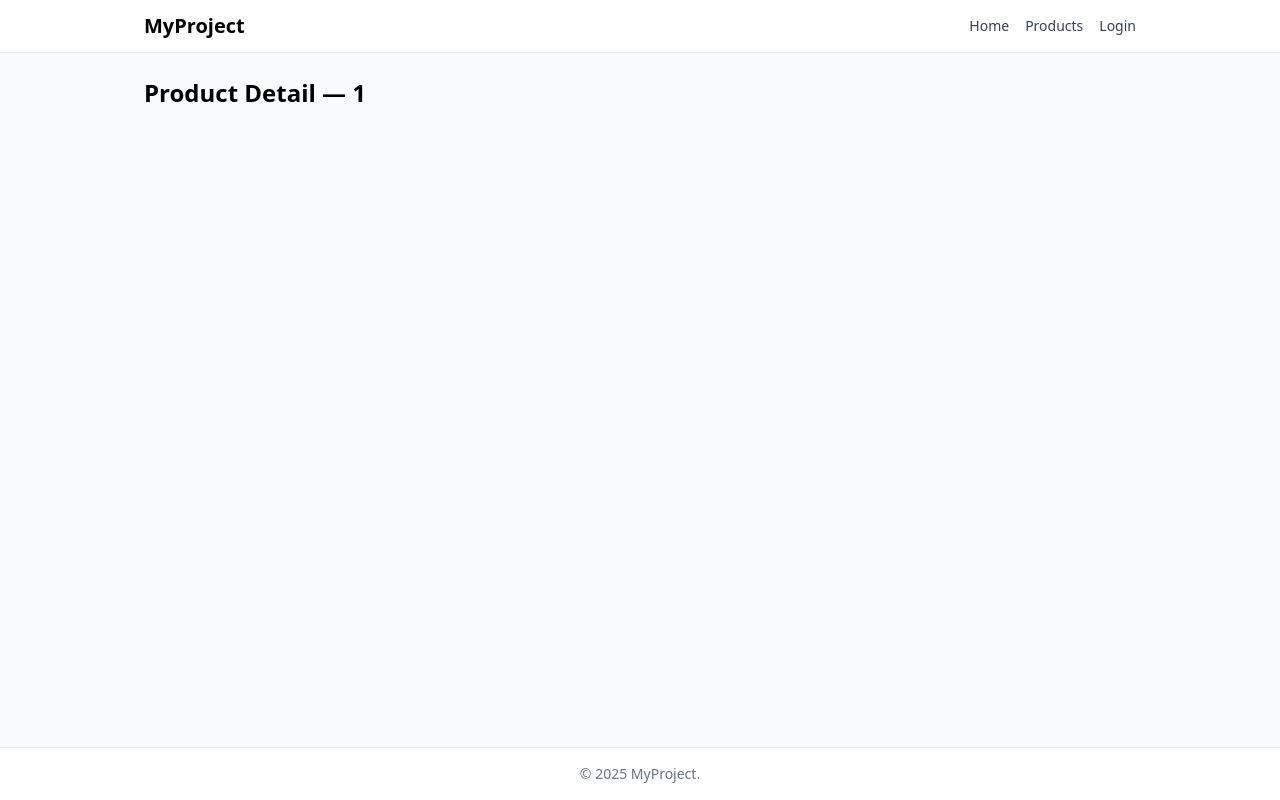
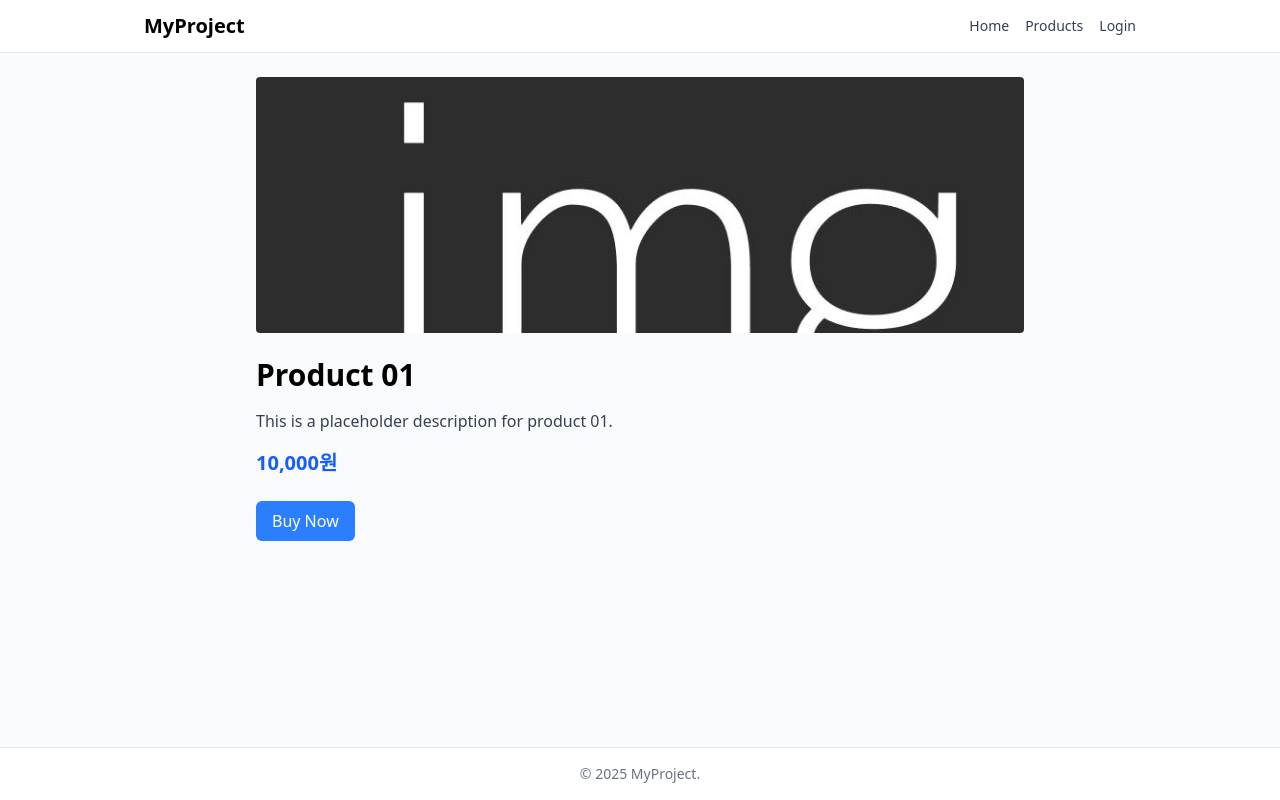
Before and after one commit to sehee-an/react-fo-template, a React (Vite) app: page /product/1 in a window 1280 px wide. Built offline with nearby package versions, Linux system fonts and the light colour scheme.

Commit message:
feat: implement ProductDetail page with loading skeleton and fetch-based data binding

```diff
--- a/src/pages/ProductDetail.tsx
+++ b/src/pages/ProductDetail.tsx
@@ -1,6 +1,70 @@
+import { useEffect, useState } from "react";
 import { useParams } from "react-router-dom";
+import { fetchProducts } from "../utils/api";
+import { Product } from "../types/product";
+import Skeleton from "../components/ui/Skeleton";
+import Button from "../components/ui/Button";
 
 export default function ProductDetail() {
   const { id } = useParams();
-  return <h2 className="text-2xl font-semibold">Product Detail — {id}</h2>;
+  const productId = Number(id);
+
+  const [product, setProduct] = useState<Product | null>(null);
+  const [loading, setLoading] = useState(true);
+  const [error, setError] = useState("");
+
+  useEffect(() => {
+    fetchProducts()
+      .then((res) => {
+        const found = res.find((item) => item.id === productId);
+
+        if (!found) {
+          setError("Product not found");
+        } else {
+          setProduct(found);
+        }
+      })
+      .catch(() => setError("Failed to load product"))
+      .finally(() => setLoading(false));
+  }, [productId]);
+
+  // 로딩 Skeleton
+  if (loading) {
+    return (
+      <div className="max-w-3xl mx-auto">
+        <Skeleton className="w-full h-64 mb-6" />
+        <Skeleton className="h-8 w-1/2 mb-4" />
+        <Skeleton className="h-5 w-full mb-2" />
+        <Skeleton className="h-5 w-5/6 mb-2" />
+        <Skeleton className="h-5 w-2/3" />
+      </div>
+    );
+  }
+
+  // 에러 처리
+  if (error) {
+    return <div className="text-red-600">{error}</div>;
+  }
+
+  if (!product) return null;
+
+  return (
+    <div className="max-w-3xl mx-auto">
+      <img
+        src={product.image}
+        alt={product.name}
+        className="w-full h-64 object-cover rounded mb-6"
+      />
+
+      <h2 className="text-3xl font-semibold mb-4">{product.name}</h2>
+
+      <p className="text-gray-700 mb-4">{product.description}</p>
+
+      <p className="text-blue-600 text-xl font-bold mb-6">
+        {product.price.toLocaleString()}원
+      </p>
+
+      <Button>Buy Now</Button>
+    </div>
+  );
 }
```
